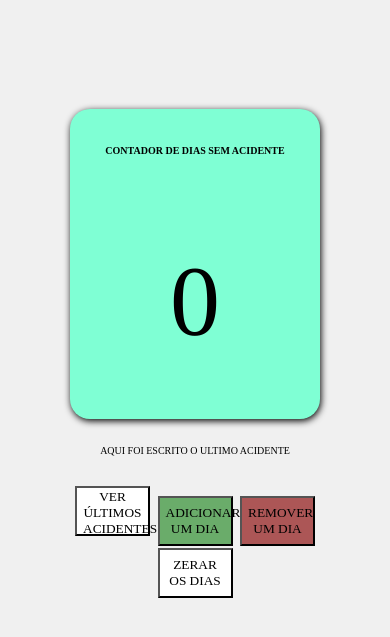
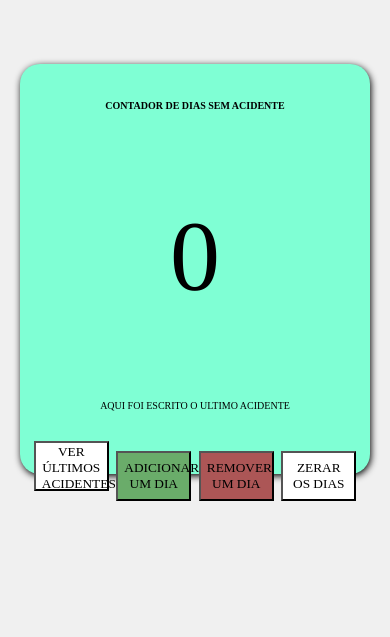
Before and after one commit to nicolasbonaa/ContadorDiasSemAcidente, a plain HTML site: page index.html in a window 390 px wide. Shown: the part 163-800 px from the top of the page. Drawn offline with Linux system fonts and the light colour scheme; a web font is replaced by a local one.

Commit message:
Update mediaCelular.css

```diff
--- a/mediaCelular.css
+++ b/mediaCelular.css
@@ -2,9 +2,10 @@
 @media screen and (max-width: 828px){
 
     .card{
-        width: 250px;
-        height: 300px;
+        width: 350px;
+        height: 400px;
         margin: auto;
+        margin-top: 10px;
     }
     #divContadorFrente, #divContadorTras{
         background-color: aquamarine;
```
